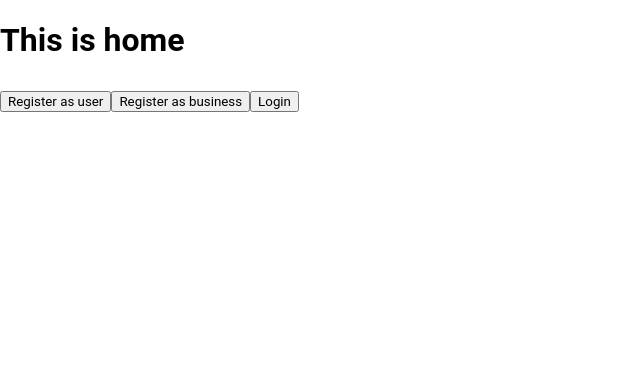
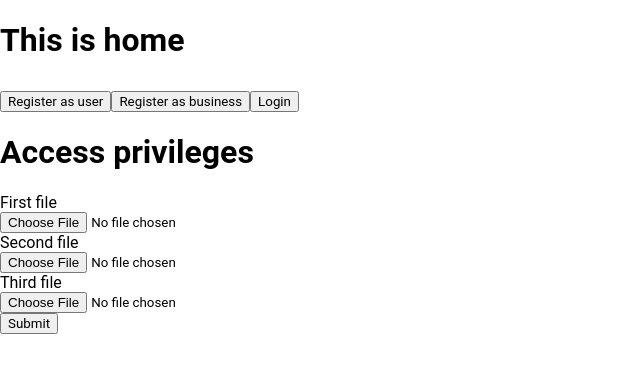
Before and after one commit to MaximeDruart/Coiny, a React (Create React App) app in the folder client/: page / in a window 1280 px wide. Shown: the top 372 px of the page, without its empty margins (0-640 px from the left). Built offline with nearby package versions, Linux system fonts and the light colour scheme.

Commit message:
privilege registration and private routing correct

```diff
--- a/client/src/App.js
+++ b/client/src/App.js
@@ -2,14 +2,17 @@ import React, { Component } from "react"
 import { BrowserRouter as Router, Route } from "react-router-dom"
 // import "bootstrap/dist/css/bootstrap.min.css"
 import "./styles/main.scss"
+
+import PrivateRoute from "./components/PrivateRoute"
+import PrivateComponent from "./components/privateComponent"
+import LoginContextProvider from "./contexts/LoginContext"
+
 import UserRegister from "./components/auth/UserRegister"
 import BusinessRegister from "./components/auth/BusinessRegister"
 import Login from "./components/auth/Login"
 import Home from "./components/Home"
-import PrivateRoute from "./components/PrivateRoute"
-import privateComponent from "./components/privateComponent"
 import Homepage from "./components/homepage"
-import LoginContextProvider from "./contexts/LoginContext"
+import UserProfile from "./components/UserProfile"
 
 class App extends Component {
   constructor() {
@@ -33,7 +36,12 @@ class App extends Component {
             <Route path='/login' component={Login}></Route>
             <PrivateRoute
               path='/private'
-              component={privateComponent}
+              component={PrivateComponent}
+            ></PrivateRoute>
+
+            <PrivateRoute
+              path='/userprofile'
+              component={UserProfile}
             ></PrivateRoute>
           </div>
         </LoginContextProvider>
--- a/client/src/components/Home.js
+++ b/client/src/components/Home.js
@@ -2,8 +2,9 @@ import React from "react"
 import { Link } from "react-router-dom"
 import { Jumbotron, Container, Button } from "react-bootstrap"
 import Profile from "./UserProfile"
+import PrivilegeAccess from "./PrivilegeAccess"
 
-const Home = () => {
+const Home = props => {
   return (
     <Container className='home'>
       <Jumbotron>
@@ -27,6 +28,7 @@ const Home = () => {
         </Link>
       </div>
       {/* <Profile></Profile> */}
+      <PrivilegeAccess history={props.history}></PrivilegeAccess>
     </Container>
   )
 }
--- a/client/src/components/PrivateRoute.js
+++ b/client/src/components/PrivateRoute.js
@@ -3,12 +3,20 @@ import { Route, Redirect } from "react-router-dom"
 import { LoginContext } from "../contexts/LoginContext"
 
 const PrivateRoute = ({ component: Component, ...rest }) => {
-  const { isAuthenticated } = useContext(LoginContext)
+  const { isAuthenticated, localStorageHasBeenRead } = useContext(LoginContext)
+  // first render is done before local storage has been read so redirect is being rendered even so the 2nd render would see that user !== null
+  // To make up for that i'm only rendering <Redirect> if local storage has been read
   return (
     <Route
       {...rest}
       render={props =>
-        isAuthenticated ? <Component {...props} /> : <Redirect to='/login' />
+        isAuthenticated ? (
+          <Component {...props} />
+        ) : localStorageHasBeenRead ? (
+          <Redirect to='/login' />
+        ) : (
+          ""
+        )
       }
     />
   )
--- /dev/null
+++ b/client/src/components/PrivilegeAccess.js
@@ -0,0 +1,108 @@
+import React, { Component, useContext } from "react"
+import { Container, Form, FormControl, Button } from "react-bootstrap"
+import isEmpty from "is-empty"
+import { LoginContext } from "../contexts/LoginContext"
+import axios from "axios"
+
+class PrivilegeAccess extends Component {
+  static contextType = LoginContext
+  constructor(props) {
+    super(props)
+    this.state = {
+      firstFile: "",
+      secondFile: "",
+      thirdFile: "",
+      errors: "",
+      loading: false
+    }
+    this.$firstFile = React.createRef()
+    this.$secondFile = React.createRef()
+    this.$thirdFile = React.createRef()
+  }
+
+  handleSubmit = event => {
+    event.preventDefault()
+    const { user } = this.context
+    this.setState({ errors: "" })
+    let files = {
+      firstFile: this.$firstFile.current.files[0],
+      secondFile: this.$secondFile.current.files[0],
+      thirdFile: this.$thirdFile.current.files[0]
+    }
+    let errors = {}
+    Object.keys(files).forEach(key => {
+      if (!files[key]) errors[key] = "Please provide a file"
+    })
+    if (!isEmpty(errors)) {
+      this.setState({ errors })
+    } else {
+      axios
+        .post("/users/accessprivilege", {
+          id: user.id
+        })
+        .then(res => this.props.history.push("/userprofile"))
+        .catch(err => {
+          errors.submit = err
+          this.setState({ errors })
+        })
+    }
+  }
+
+  render() {
+    return (
+      <Container>
+        <h1>Access privileges</h1>
+        <Form onSubmit={this.handleSubmit}>
+          <Form.Group>
+            <Form.Label> First file</Form.Label>
+            <Form.Control
+              ref={this.$firstFile}
+              name='firstFile'
+              type='file'
+              isInvalid={!!this.state.errors.firstFile}
+            />
+            <Form.Control.Feedback type='invalid'>
+              {this.state.errors.firstFile}
+            </Form.Control.Feedback>
+          </Form.Group>
+
+          <Form.Group>
+            <Form.Label> Second file</Form.Label>
+            <Form.Control
+              ref={this.$secondFile}
+              name='secondFile'
+              type='file'
+              isInvalid={!!this.state.errors.secondFile}
+            />
+            <Form.Control.Feedback type='invalid'>
+              {this.state.errors.secondFile}
+            </Form.Control.Feedback>
+          </Form.Group>
+
+          <Form.Group>
+            <Form.Label> Third file</Form.Label>
+            <Form.Control
+              ref={this.$thirdFile}
+              name='thirdFile'
+              type='file'
+              isInvalid={!!this.state.errors.thirdFile}
+            />
+            <Form.Control.Feedback type='invalid'>
+              {this.state.errors.thirdFile}
+            </Form.Control.Feedback>
+          </Form.Group>
+          <Button
+            block
+            variant='outline-primary'
+            disabled={this.state.loading}
+            type='submit'
+          >
+            {this.state.isLoading ? "Loading..." : "Submit"}
+          </Button>
+        </Form>
+      </Container>
+    )
+  }
+}
+
+export default PrivilegeAccess
--- a/client/src/components/auth/Login.js
+++ b/client/src/components/auth/Login.js
@@ -30,7 +30,7 @@ class Login extends Component {
   }
 
   render() {
-    if (this.context.isAuthenticated) this.props.history.push("/private")
+    if (this.context.isAuthenticated) this.props.history.push("/home")
     return (
       <LoginContext.Consumer>
         {loginContext => (
--- a/client/src/contexts/LoginContext.js
+++ b/client/src/contexts/LoginContext.js
@@ -14,7 +14,8 @@ class LoginContextProvider extends Component {
       user: null,
       errors: "",
       loading: false,
-      userData: null
+      userData: null,
+      localStorageHasBeenRead: false
     }
   }
   // but you can also provide functions to mutate this data
@@ -72,7 +73,8 @@ class LoginContextProvider extends Component {
       if (localStorage.getItem("jwtToken") !== null) {
         this.setState({
           isAuthenticated: true,
-          user: jwt_decode(localStorage.getItem("jwtToken"))
+          user: jwt_decode(localStorage.getItem("jwtToken")),
+          localStorageHasBeenRead: true
         })
       }
     }
```
Also changed, not shown: client/src/components/Donate.js (added, +19 -0 lines), client/src/components/layout/BottomNav.js (deleted, +0 -21 lines), 2 other files (tests, documents, lock files or other folders).
